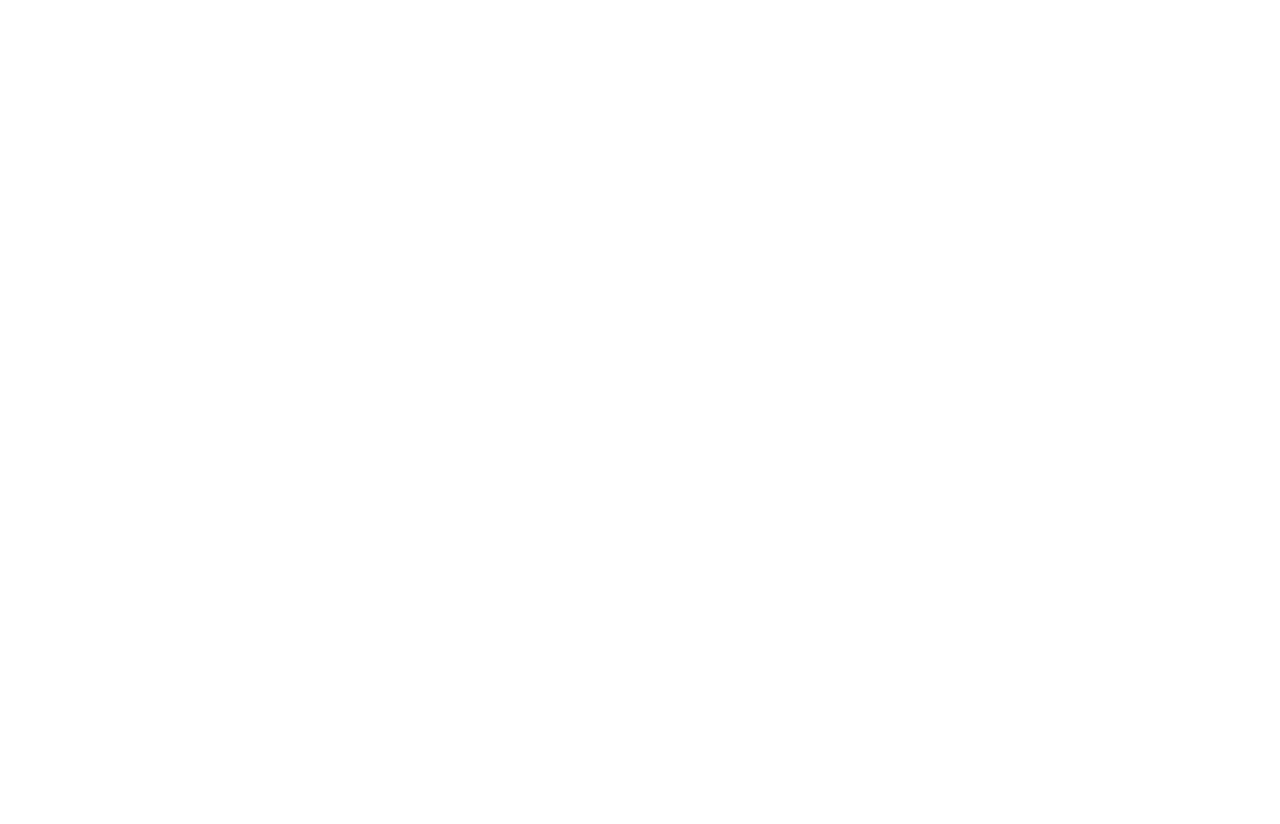
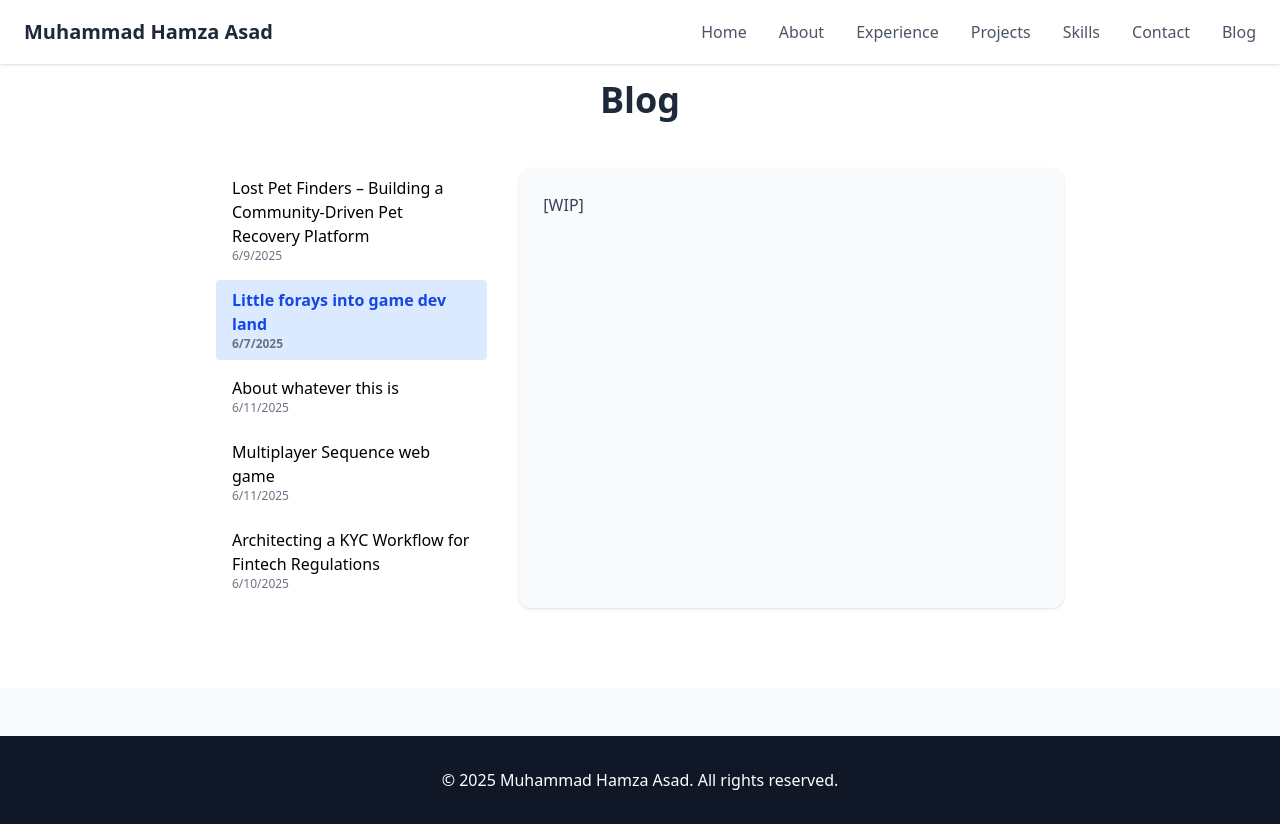
Before and after one commit to ramenguy21/portfolio, a React (Vite) app: page /blog/game-dev in a window 1280 px wide. Before the commit this address had no page. Before the commit the page ends 800 px from the top, so only its background shows below. Built offline with nearby package versions, Linux system fonts and the light colour scheme.

Commit message:
feat: slug blog routing

```diff
--- a/src/blog/kyc-fintech.md
+++ b/src/blog/kyc-fintech.md
@@ -1,12 +1,25 @@
 ---
-title: Architecting a KYC Workflow for fintech regulations
+title: Architecting a KYC Workflow for Fintech Regulations
 date: 2025-06-10
+slug: fintech-kyc
 ---
 
 [WIP]
 
-During my time working at Elphinstone Inc. The dev team was assigned the paramount task of launching a product wihtin two months, leadership pivoted the product from B2B VPS to a gateway for investors with a Pakistani nationality to be able to invest in U.S markets. A much needed product, however, virtually no one had delved into that space before, and SECP is a bit of a grouchy grandpa (for legal reasons, this is a joke) when it comes to moving money when you're not a big bank.
+This post is a work in progress as I gather my thoughts and notes from my time at Elphinstone Inc.
 
-Part of the regulations dictated an extensive KYC (Know Your Customer) check for each sign up for the app, and from the start, we knew we had to automate it for the app to succeed. Part of the reason why it needed to be automated was because the APIs we utilized for the checks prone to errors and downtimes. Hence we needed a way to batch up the failed requests and retry them at regular intervals.
+---
 
-Our CTO came across Temporal, a fresh new workflow engine with all the features that we need
+During my stint at Elphinstone Inc., our dev team was handed a huge challenge: launch a new product in just two months. Leadership decided to pivot from a B2B VPS offering to building a gateway for Pakistani investors to access U.S. markets. It was a much-needed product, but the regulatory landscape was uncharted territory for us—and, let’s be honest, the SECP can be a bit of a grouchy grandpa (kidding, sort of) when it comes to moving money if you’re not a big bank.
+
+One of the biggest hurdles was implementing a robust KYC (Know Your Customer) process for every new signup. From the outset, we knew automation was key—not just for speed, but because the APIs we relied on for KYC checks were prone to errors and downtime. We needed a way to batch up failed requests and retry them at regular intervals, ensuring no customer got left behind due to a flaky third-party service.
+
+This is where Temporal came in. Our CTO discovered this workflow engine, which seemed to tick all the boxes for reliability, retries, and orchestration. (More details on how we integrated Temporal and designed the workflow coming soon!)
+
+---
+
+**TODO:**
+
+- Expand on the KYC workflow design and challenges
+- Dive deeper into how Temporal was used for retries and orchestration
+- Share lessons learned and what I’d do differently next time
--- a/src/blog/lost-pet-finders.md
+++ b/src/blog/lost-pet-finders.md
@@ -1,6 +1,7 @@
 ---
 title: Lost Pet Finders – Building a Community-Driven Pet Recovery Platform
 date: 2025-06-09
+slug: lost-pet-finders
 ---
 
 Losing a pet is stressful, and finding them shouldn’t be harder than it needs to be. That’s the idea behind Lost Pet Finders (LPF): a public service that helps people track down their lost pets using a mix of geotag devices and human-submitted “spots.” Anyone can register as a spotter, and pet owners can quickly search for their missing companions using a simple, Google-style query bar.
--- a/src/blog/sequence-web.md
+++ b/src/blog/sequence-web.md
@@ -1,6 +1,7 @@
 ---
 title: Multiplayer Sequence web game
 date: 2025-06-11
+slug: sequence-web
 ---
 
 Last year, a friend and I were lamenting the lack of multiplayer web games that are easy to access and don’t force you through a tedious sign-up process (seriously, who enjoys those?). On a break from work, I thought, why not try building one myself? Fueled by an inside joke, I started prototyping a Sequence game for the web.
--- a/src/components/blog.tsx
+++ b/src/components/blog.tsx
@@ -1,5 +1,6 @@
-import React, { useState } from "react";
+import React, { useEffect, useState } from "react";
 import ReactMarkdown from "react-markdown";
+import { Link } from "react-router-dom";
 import { useBlogPosts } from "../utils/useBlogPosts";
 import remarkGfm from "remark-gfm";
 
@@ -114,12 +115,17 @@
   ),
 };
 
-const Blog: React.FC = () => {
+type BlogProps = { initialSlug?: string };
+const Blog: React.FC<BlogProps> = ({ initialSlug }) => {
   const posts = useBlogPosts();
-  const [selected, setSelected] = useState<string | null>(null);
+  //const navigate = useNavigate();
+  const [selected, setSelected] = useState<string | null>(initialSlug ?? null);
+
+  useEffect(() => {
+    if (initialSlug) setSelected(initialSlug);
+  }, [initialSlug]);
 
   if (!posts.length) return <div className="text-center py-12">Loading...</div>;
-
   const selectedPost = posts.find((p) => p.slug === selected) || posts[0];
 
   return (
@@ -133,8 +139,9 @@
             <ul>
               {posts.map((post) => (
                 <li key={post.slug}>
-                  <button
-                    className={`w-full text-left py-2 px-4 rounded mb-2 ${
+                  <Link
+                    to={`/blog/${post.slug}`}
+                    className={`w-full block text-left py-2 px-4 rounded mb-2 ${
                       selectedPost.slug === post.slug
                         ? "bg-blue-100 text-blue-700 font-bold"
                         : "hover:bg-gray-100"
@@ -143,7 +150,7 @@
                   >
                     {post.title}
                     <div className="text-xs text-gray-500">{post.date}</div>
-                  </button>
+                  </Link>
                 </li>
               ))}
             </ul>
--- a/src/main.tsx
+++ b/src/main.tsx
@@ -3,6 +3,7 @@
 import { BrowserRouter, Routes, Route } from "react-router-dom";
 import App from "./App";
 import BlogPage from "./pages/Blog";
+import Blog from "./components/Blog";
 import "./index.css";
 
 ReactDOM.createRoot(document.getElementById("root")!).render(
@@ -11,6 +12,7 @@
       <Routes>
         <Route path="/" element={<App />} />
         <Route path="/blog" element={<BlogPage />} />
+        <Route path="/blog/:slug" element={<BlogPage />} />
       </Routes>
     </BrowserRouter>
   </React.StrictMode>
--- a/src/pages/Blog.tsx
+++ b/src/pages/Blog.tsx
@@ -1,16 +1,20 @@
 import React from "react";
+import { useParams } from "react-router-dom";
 import Header from "../components/header";
 import Footer from "../components/footer";
 import Blog from "../components/blog";
 
-const BlogPage: React.FC = () => (
+const BlogPage: React.FC = () => {
+  const { slug } = useParams();
+  return (
     <div className="min-h-screen flex flex-col bg-gray-50">
       <Header />
       <main className="flex-1 flex flex-col">
-      <Blog />
+        <Blog initialSlug={slug} />
       </main>
       <Footer />
     </div>
   );
+};
 
 export default BlogPage;
```
Lines whose indentation alone changed are shown as unchanged.
